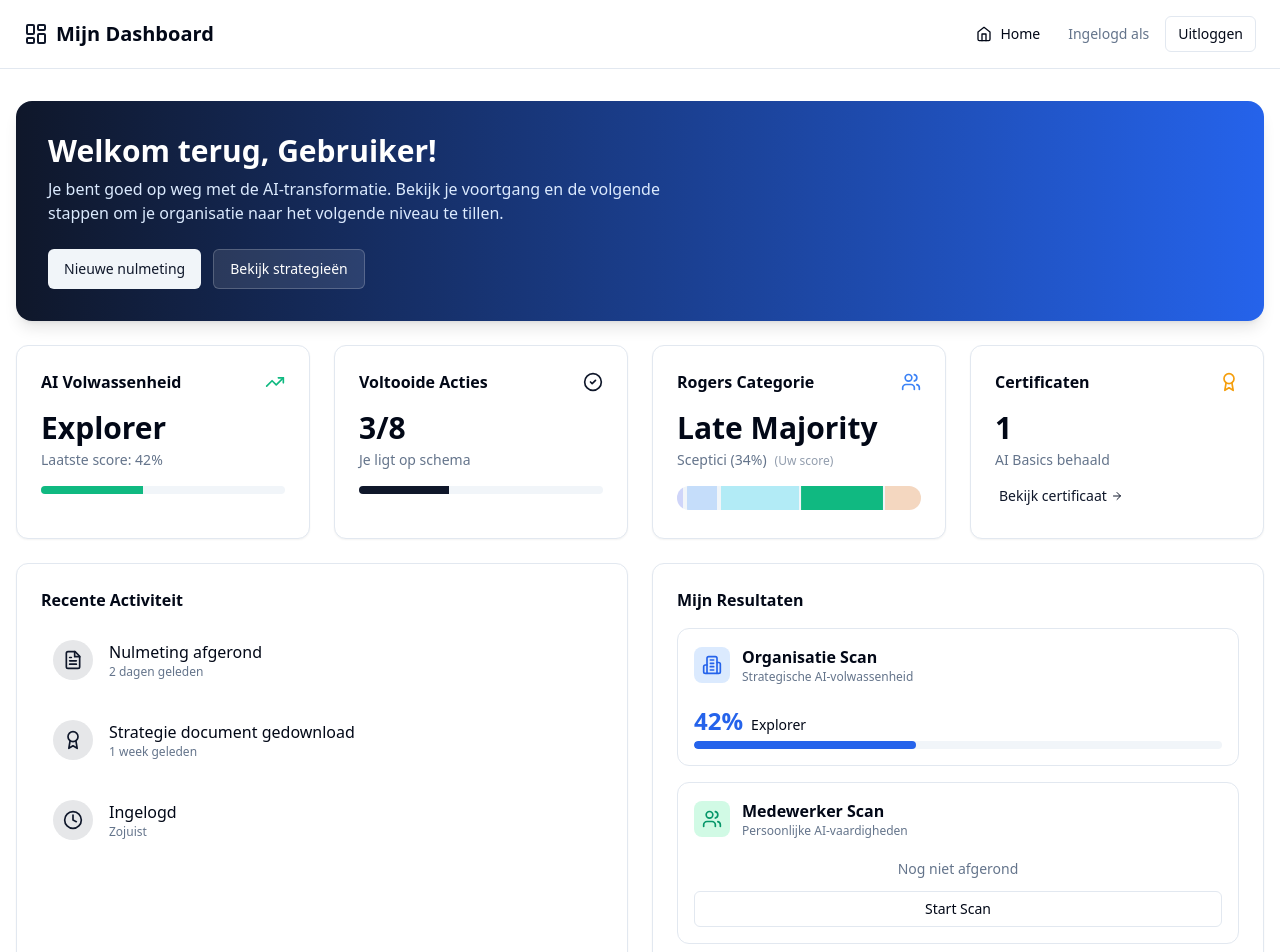
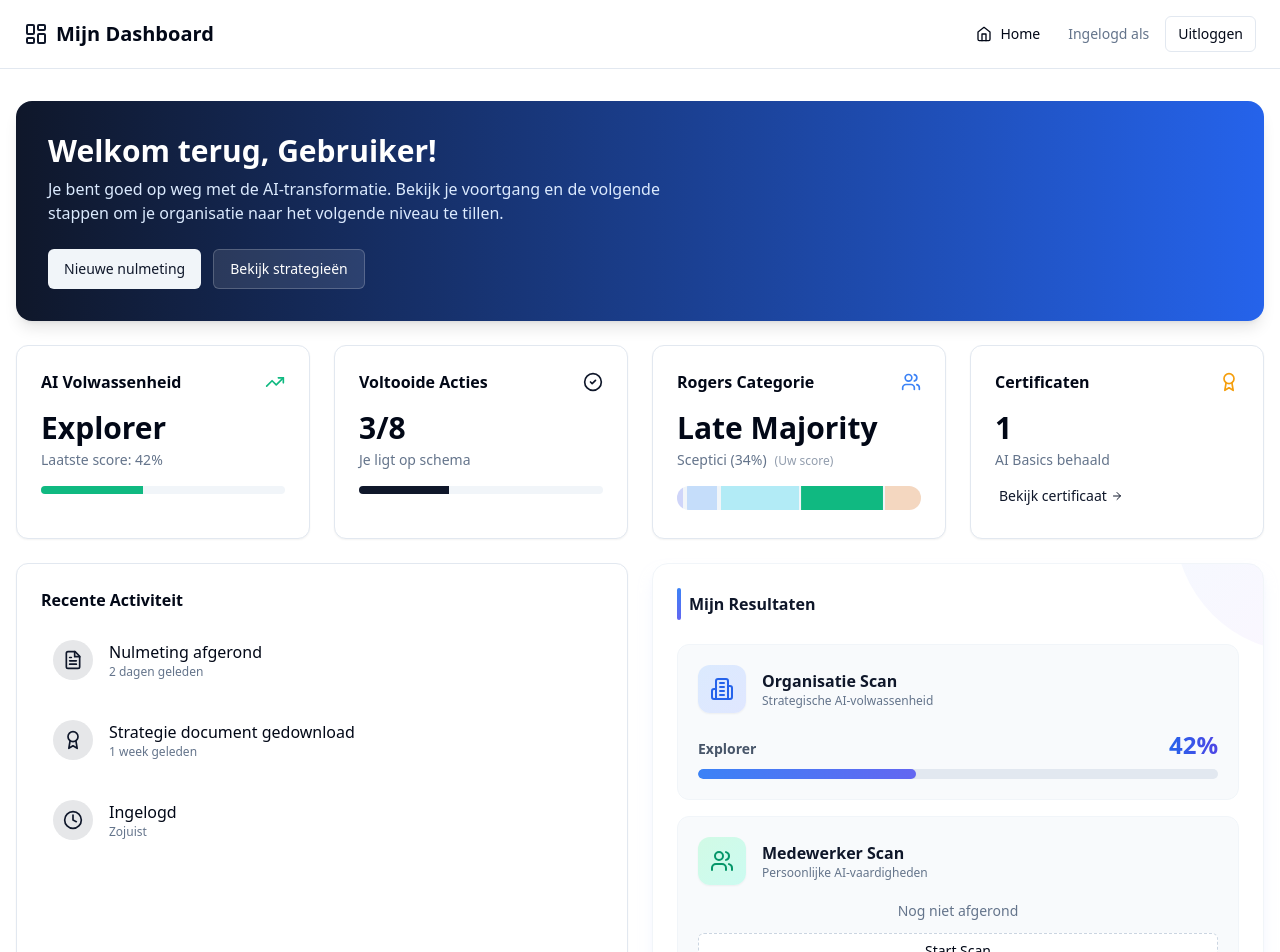
Before and after one commit to ThijsKeybets123/Ai-adoptie, a React (Vite) app: page /#/dashboard in a window 1280 px wide. Shown: the top 952 px of the page. Built offline with nearby package versions, Linux system fonts and the light colour scheme.

Commit message:
Configure custom domain aiq-test.nl

```diff
--- a/src/Assessment.tsx
+++ b/src/Assessment.tsx
@@ -308,71 +308,90 @@ const Assessment = () => {
 
 		return (
 			<div className="min-h-screen bg-slate-50 dark:bg-slate-950 flex flex-col items-center justify-center p-4 relative overflow-hidden">
-				{/* Decorative background elements */}
+				{/* Decorative background elements - Colorful but professional */}
 				<div className="absolute top-0 left-0 w-full h-full overflow-hidden pointer-events-none">
-					<div className="absolute top-[10%] left-[30%] w-[40%] h-[40%] bg-primary/10 rounded-full blur-3xl opacity-30 animate-pulse" />
+					<div className="absolute top-[5%] left-[10%] w-[40%] h-[40%] bg-blue-100 dark:bg-blue-900/20 rounded-full blur-[100px] opacity-60 animate-pulse" />
+					<div className="absolute bottom-[10%] right-[10%] w-[40%] h-[40%] bg-indigo-100 dark:bg-indigo-900/20 rounded-full blur-[100px] opacity-60 animate-pulse delay-1000" />
+					<div className="absolute top-[40%] left-[60%] w-[20%] h-[20%] bg-cyan-100 dark:bg-cyan-900/20 rounded-full blur-[80px] opacity-40" />
 				</div>
 
-				<div className="max-w-3xl w-full bg-white dark:bg-slate-900 border border-slate-200 dark:border-slate-800 rounded-[2.5rem] shadow-2xl shadow-slate-200/50 dark:shadow-slate-950/50 p-12 md:p-16 text-center animate-fade-in-up relative z-10">
+				<div className="max-w-4xl w-full bg-white/80 dark:bg-slate-900/80 backdrop-blur-xl border border-white/50 dark:border-slate-800 rounded-[2.5rem] shadow-2xl shadow-indigo-200/40 dark:shadow-slate-950/50 p-8 md:p-12 text-center animate-fade-in-up relative z-10 ring-1 ring-indigo-50 dark:ring-slate-800">
+
+					{/* Header Icon */}
 					<div className="mb-8 flex justify-center">
-						<div className="h-24 w-24 bg-gradient-to-tr from-primary to-blue-600 rounded-3xl flex items-center justify-center shadow-lg shadow-blue-500/30 transform rotate-3">
-							<BarChart3 className="h-12 w-12 text-white" />
+						<div className="relative group">
+							<div className="absolute -inset-1 bg-gradient-to-r from-blue-600 to-indigo-600 rounded-3xl blur opacity-25 group-hover:opacity-50 transition duration-1000 group-hover:duration-200"></div>
+							<div className="relative h-24 w-24 bg-gradient-to-tr from-white to-blue-50 dark:from-slate-800 dark:to-slate-900 rounded-3xl flex items-center justify-center shadow-xl ring-1 ring-black/5">
+								<BarChart3 className="h-10 w-10 text-blue-600 dark:text-blue-400" />
+							</div>
 						</div>
 					</div>
 
-					<h1 className="text-4xl md:text-5xl font-extrabold text-slate-900 dark:text-white mb-6 tracking-tight">
+					<h1 className="text-4xl md:text-5xl font-extrabold text-slate-900 dark:text-white mb-2 tracking-tight">
 						Resultaat Nulmeting
 					</h1>
-					<p className="text-xl text-slate-600 dark:text-slate-400 mb-12 leading-relaxed max-w-2xl mx-auto">
-						Uw organisatie scoort <strong className="text-slate-900 dark:text-white">{score}%</strong> op de AI-volwassenheidsschaal.
-						<br />Dit plaatst u in de categorie:
-					</p>
+					<div className="h-1.5 w-24 mx-auto bg-gradient-to-r from-blue-500 to-indigo-500 rounded-full mb-8"></div>
 
-					<div className="mb-12 relative inline-block">
-						<div className="absolute inset-0 bg-blue-500/20 blur-xl rounded-full"></div>
-						<div className="relative text-6xl md:text-7xl font-black bg-gradient-to-r from-blue-600 to-cyan-500 bg-clip-text text-transparent pb-4">
-							{level}
+					<div className="grid md:grid-cols-2 gap-8 mb-12 items-center">
+						{/* Score Left */}
+						<div className="bg-slate-50 dark:bg-slate-800/50 rounded-3xl p-8 border border-slate-100 dark:border-slate-700 relative overflow-hidden group hover:border-blue-200 dark:hover:border-blue-800 transition-colors">
+							<div className="absolute top-0 right-0 w-32 h-32 bg-blue-500/5 rounded-full blur-3xl -mr-16 -mt-16 group-hover:bg-blue-500/10 transition-colors"></div>
+
+							<p className="text-sm font-semibold uppercase tracking-wider text-slate-500 dark:text-slate-400 mb-2">Uw Score</p>
+							<div className="relative inline-block">
+								<span className="text-7xl font-black bg-gradient-to-b from-slate-900 to-slate-600 dark:from-white dark:to-slate-400 bg-clip-text text-transparent tracking-tighter">
+									{score}%
+								</span>
+							</div>
+
+							<div className="mt-4">
+								<div className="flex justify-between text-xs font-semibold uppercase text-slate-400 mb-2">
+									<span>Beginner</span>
+									<span>Leader</span>
+								</div>
+								<div className="h-4 w-full bg-slate-200 dark:bg-slate-700 rounded-full overflow-hidden p-0.5">
+									<div
+										className="h-full bg-gradient-to-r from-blue-500 via-indigo-500 to-purple-500 rounded-full shadow-sm relative"
+										style={{ width: `${score}%` }}
+									>
+										<div className="absolute inset-0 bg-white/20 animate-[shimmer_2s_infinite]"></div>
+									</div>
+								</div>
 							</div>
 						</div>
 
-					{/* Benchmark Statistics Section */}
-					<div className="mb-12 w-full max-w-lg mx-auto bg-slate-50 dark:bg-slate-900/50 rounded-2xl p-6 border border-slate-100 dark:border-slate-800">
-						<h3 className="text-lg font-bold mb-4 text-slate-900 dark:text-white flex items-center justify-center gap-2">
-							Benchmark Resultaten
-						</h3>
-						<div className="space-y-4">
-							<div>
-								<div className="flex justify-between text-sm mb-1">
-									<span className="font-medium text-slate-700 dark:text-slate-300">Uw Organisatie</span>
-									<span className="font-bold text-primary">{score}%</span>
+						{/* Level Right */}
+						<div className="bg-gradient-to-br from-indigo-600 to-blue-700 rounded-3xl p-8 text-white shadow-xl shadow-blue-900/20 relative overflow-hidden">
+							<div className="absolute top-0 right-0 w-64 h-64 bg-white/10 rounded-full blur-3xl -mr-20 -mt-20"></div>
+							<div className="absolute bottom-0 left-0 w-40 h-40 bg-purple-500/20 rounded-full blur-2xl -ml-20 -mb-20"></div>
+
+							<div className="relative z-10">
+								<p className="text-blue-100 font-medium mb-1">Maturity Level</p>
+								<h2 className="text-4xl font-bold mb-4 tracking-tight">{level}</h2>
+								<p className="text-blue-50/90 text-sm leading-relaxed">
+									{level === "Beginner" && "U staat aan het begin van de reis. Veel ruimte voor groei en snelle wins."}
+									{level === "Explorer" && "U bent op weg! De eerste stappen zijn gezet en experimenten lopen."}
+									{level === "Adopter" && "Goed bezig! AI integratie begint vorm te krijgen in de processen."}
+									{level === "Leader" && "Uitstekend! U loopt voorop in innovatie en AI-implementatie."}
+								</p>
 							</div>
-								<div className="h-3 w-full bg-slate-200 dark:bg-slate-700 rounded-full overflow-hidden">
-									<div className="h-full bg-primary rounded-full transition-all duration-1000" style={{ width: `${score}%` }} />
 						</div>
 					</div>
 
+					{/* Benchmark & Advice */}
+					<div className="bg-white dark:bg-slate-800 border border-slate-100 dark:border-slate-700 rounded-3xl p-1 shadow-sm mb-10">
+						<div className="bg-slate-50 dark:bg-slate-900/50 rounded-[1.3rem] p-8 md:p-10 relative overflow-hidden">
+							<div className="absolute top-0 left-0 w-1.5 h-full bg-gradient-to-b from-indigo-500 to-purple-500"></div>
+
+							<div className="flex flex-col md:flex-row gap-6 md:items-start">
+								<div className="flex-shrink-0 p-3 bg-indigo-50 dark:bg-indigo-900/30 rounded-2xl text-indigo-600 dark:text-indigo-400">
+									<Brain className="h-8 w-8" />
+								</div>
 								<div>
-								<div className="flex justify-between text-sm mb-1">
-									<span className="font-medium text-slate-500 dark:text-slate-400">Marktgemiddelde</span>
-									<span className="font-bold text-slate-500 dark:text-slate-400">42%</span>
-								</div>
-								<div className="h-3 w-full bg-slate-200 dark:bg-slate-700 rounded-full overflow-hidden">
-									<div className="h-full bg-slate-400 dark:bg-slate-600 rounded-full" style={{ width: '42%' }} />
-								</div>
-							</div>
-						</div>
-						<p className="text-xs text-slate-400 mt-4 italic">
-							Gebaseerd op geaggregeerde data van vergelijkbare organisaties in de sector.
-						</p>
-					</div>
-
-					<div className="bg-slate-50 dark:bg-slate-950/50 rounded-2xl p-8 md:p-10 mb-12 text-left border border-slate-100 dark:border-slate-800 relative overflow-hidden">
-						<div className="absolute top-0 left-0 w-1 h-full bg-gradient-to-b from-blue-500 to-cyan-500"></div>
-						<h3 className="text-xl font-bold mb-4 text-slate-900 dark:text-white flex items-center gap-2">
-							<Brain className="h-5 w-5 text-blue-500" />
-							Strategisch Advies:
+									<h3 className="text-xl font-bold mb-2 text-slate-900 dark:text-white">
+										Strategisch Advies
 									</h3>
-						<p className="text-lg text-slate-600 dark:text-slate-400 leading-relaxed">
+									<p className="text-slate-600 dark:text-slate-300 leading-relaxed">
 										{level === "Beginner" &&
 											"Focus op het creëren van bewustzijn en het identificeren van de eerste eenvoudige use cases. Start met educatie en inspiratiesessies."}
 										{level === "Explorer" &&
@@ -383,11 +402,14 @@ const Assessment = () => {
 											"Blijf innoveren en zoek naar disruptieve mogelijkheden. Deel kennis, optimaliseer processen volledig met AI en fungeer als voorbeeld in de industrie."}
 									</p>
 								</div>
+							</div>
+						</div>
+					</div>
 
 					<div className="flex flex-col sm:flex-row gap-4 justify-center">
-						<Button onClick={() => navigate("/")} variant="outline" size="lg" className="h-14 px-8 text-lg rounded-xl border-2 hover:bg-slate-50 dark:hover:bg-slate-800 gap-2">
-							<Home className="h-5 w-5" />
-							Terug naar Home
+						<Button onClick={() => navigate("/")} variant="ghost" size="lg" className="h-14 px-8 text-lg rounded-xl hover:bg-slate-100 dark:hover:bg-slate-800 text-slate-600 dark:text-slate-400">
+							<Home className="h-5 w-5 mr-2" />
+							Terug
 						</Button>
 						<Button
 							onClick={() => {
@@ -395,10 +417,10 @@ const Assessment = () => {
 								setCurrentQuestion(0);
 								setAnswers(new Array(questions.length).fill(-1));
 								setStarted(false);
-								setAssessmentType(null); // Return to choice
+								setAssessmentType(null);
 							}}
 							size="lg"
-							className="h-14 px-8 text-lg rounded-xl bg-slate-900 hover:bg-slate-800 text-white shadow-lg shadow-slate-900/10"
+							className="h-14 px-10 text-lg rounded-xl bg-gradient-to-r from-slate-900 to-slate-800 hover:from-slate-800 hover:to-slate-700 text-white shadow-xl shadow-slate-900/20 transform transition-all hover:scale-105 active:scale-95"
 						>
 							Volgend Assessment
 						</Button>
--- a/src/Dashboard.tsx
+++ b/src/Dashboard.tsx
@@ -198,36 +198,42 @@ const Dashboard = () => {
             </div>
           </div>
 
-          {/* Quiz Results Overview */}
-          <div className="md:col-span-1 lg:col-span-2 bg-card border border-border rounded-xl p-6 shadow-sm">
-            <h3 className="font-semibold text-foreground mb-4">Mijn Resultaten</h3>
-            <div className="grid grid-cols-1 gap-4">
+          {/* Quiz Results Overview - Enhanced Colors */}
+          <div className="md:col-span-1 lg:col-span-2 bg-white dark:bg-slate-900 border border-slate-100 dark:border-slate-800 rounded-2xl p-6 shadow-lg shadow-indigo-100/50 dark:shadow-none relative overflow-hidden group">
+            <div className="absolute top-0 right-0 w-32 h-32 bg-gradient-to-br from-blue-500/5 to-purple-500/5 rounded-bl-full -mr-10 -mt-10 transition-transform duration-500 group-hover:scale-110"></div>
+
+            <h3 className="font-bold text-slate-900 dark:text-white mb-6 flex items-center gap-2 relative z-10">
+              <div className="h-8 w-1 bg-gradient-to-b from-blue-500 to-indigo-500 rounded-full"></div>
+              Mijn Resultaten
+            </h3>
+
+            <div className="grid grid-cols-1 gap-4 relative z-10">
               {/* Organization Scan Result */}
-              <div className="border border-border rounded-xl p-4 flex flex-col justify-between hover:bg-slate-50 dark:hover:bg-slate-900 transition-colors">
-                <div className="flex items-center gap-3 mb-3">
-                  <div className="p-2 bg-blue-100 dark:bg-blue-900/20 text-blue-600 rounded-lg">
-                    <Building2 className="h-5 w-5" />
+              <div className="bg-slate-50 dark:bg-slate-950/50 border border-slate-100 dark:border-slate-800 rounded-xl p-5 hover:shadow-md hover:border-blue-200 dark:hover:border-blue-900 transition-all duration-300">
+                <div className="flex items-center gap-4 mb-4">
+                  <div className="p-3 bg-gradient-to-br from-blue-100 to-indigo-100 dark:from-blue-900/30 dark:to-indigo-900/30 text-blue-600 dark:text-blue-400 rounded-xl shadow-sm">
+                    <Building2 className="h-6 w-6" />
                   </div>
                   <div>
-                    <h4 className="font-bold text-foreground">Organisatie Scan</h4>
-                    <p className="text-xs text-muted-foreground">Strategische AI-volwassenheid</p>
+                    <h4 className="font-bold text-slate-900 dark:text-white">Organisatie Scan</h4>
+                    <p className="text-xs text-slate-500 dark:text-slate-400 font-medium">Strategische AI-volwassenheid</p>
                   </div>
                 </div>
 
                 {score ? (
                   <div className="mt-2">
-                    <div className="flex items-baseline gap-2 mb-1">
-                      <span className="text-2xl font-black text-blue-600">{score}%</span>
-                      <span className="text-sm font-medium text-foreground">{level}</span>
+                    <div className="flex items-baseline justify-between mb-2">
+                      <span className="text-sm font-semibold text-slate-600 dark:text-slate-300">{level}</span>
+                      <span className="text-2xl font-black bg-gradient-to-r from-blue-600 to-indigo-600 bg-clip-text text-transparent">{score}%</span>
                     </div>
-                    <div className="h-2 w-full bg-slate-100 dark:bg-slate-800 rounded-full overflow-hidden">
-                      <div className="h-full bg-blue-600 rounded-full" style={{ width: `${score}%` }} />
+                    <div className="h-2.5 w-full bg-slate-200 dark:bg-slate-800 rounded-full overflow-hidden">
+                      <div className="h-full bg-gradient-to-r from-blue-500 to-indigo-500 rounded-full shadow-sm" style={{ width: `${score}%` }} />
                     </div>
                   </div>
                 ) : (
                   <div className="mt-2 text-center">
-                    <p className="text-sm text-muted-foreground mb-3">Nog niet afgerond</p>
-                    <Button variant="outline" size="sm" onClick={() => navigate('/assessment')} className="w-full">
+                    <p className="text-sm text-slate-500 mb-3">Nog niet afgerond</p>
+                    <Button variant="outline" size="sm" onClick={() => navigate('/assessment')} className="w-full border-dashed border-slate-300 hover:border-blue-400 hover:text-blue-600">
                       Start Scan
                     </Button>
                   </div>
@@ -235,36 +241,36 @@ const Dashboard = () => {
               </div>
 
               {/* Employee Scan Result */}
-              <div className="border border-border rounded-xl p-4 flex flex-col justify-between hover:bg-slate-50 dark:hover:bg-slate-900 transition-colors">
-                <div className="flex items-center gap-3 mb-3">
-                  <div className="p-2 bg-emerald-100 dark:bg-emerald-900/20 text-emerald-600 rounded-lg">
-                    <Users className="h-5 w-5" />
+              <div className="bg-slate-50 dark:bg-slate-950/50 border border-slate-100 dark:border-slate-800 rounded-xl p-5 hover:shadow-md hover:border-emerald-200 dark:hover:border-emerald-900 transition-all duration-300">
+                <div className="flex items-center gap-4 mb-4">
+                  <div className="p-3 bg-gradient-to-br from-emerald-100 to-teal-100 dark:from-emerald-900/30 dark:to-teal-900/30 text-emerald-600 dark:text-emerald-400 rounded-xl shadow-sm">
+                    <Users className="h-6 w-6" />
                   </div>
                   <div>
-                    <h4 className="font-bold text-foreground">Medewerker Scan</h4>
-                    <p className="text-xs text-muted-foreground">Persoonlijke AI-vaardigheden</p>
+                    <h4 className="font-bold text-slate-900 dark:text-white">Medewerker Scan</h4>
+                    <p className="text-xs text-slate-500 dark:text-slate-400 font-medium">Persoonlijke AI-vaardigheden</p>
                   </div>
                 </div>
 
                 {employeeScore ? (
                   <div className="mt-2">
-                    <div className="flex items-baseline gap-2 mb-1">
-                      <span className="text-2xl font-black text-emerald-600">{employeeScore}</span>
-                      <span className="text-sm text-muted-foreground">/ 5.0</span>
+                    <div className="flex items-baseline justify-between mb-2">
+                      <span className="text-sm font-semibold text-slate-600 dark:text-slate-300">Score</span>
+                      <span className="text-2xl font-black bg-gradient-to-r from-emerald-600 to-teal-600 bg-clip-text text-transparent">{employeeScore} <span className="text-sm text-slate-400 font-normal">/ 5.0</span></span>
                     </div>
-                    <div className="flex gap-1 h-2 w-full bg-slate-100 dark:bg-slate-800 rounded-full overflow-hidden">
+                    <div className="flex gap-1.5 h-2.5 w-full">
                       {[1, 2, 3, 4, 5].map((s) => (
                         <div
                           key={s}
-                          className={`flex-1 transition-colors ${parseFloat(employeeScore) >= s ? 'bg-emerald-500' : 'bg-transparent'}`}
+                          className={`flex-1 rounded-full transition-colors ${parseFloat(employeeScore) >= s ? 'bg-gradient-to-r from-emerald-500 to-teal-500' : 'bg-slate-200 dark:bg-slate-800'}`}
                         />
                       ))}
                     </div>
                   </div>
                 ) : (
                   <div className="mt-2 text-center">
-                    <p className="text-sm text-muted-foreground mb-3">Nog niet afgerond</p>
-                    <Button variant="outline" size="sm" onClick={() => navigate('/assessment')} className="w-full">
+                    <p className="text-sm text-slate-500 mb-3">Nog niet afgerond</p>
+                    <Button variant="outline" size="sm" onClick={() => navigate('/assessment')} className="w-full border-dashed border-slate-300 hover:border-emerald-400 hover:text-emerald-600">
                       Start Scan
                     </Button>
                   </div>
--- a/vite.config.ts
+++ b/vite.config.ts
@@ -4,7 +4,7 @@ import path from 'path'
 
 export default defineConfig({
   plugins: [react()],
-  base: '/Ai-adoptie/',
+  base: '/',
   resolve: {
     alias: {
       '@': path.resolve(__dirname, 'src')
```
Also changed, not shown: 1 other file (tests, documents, lock files or other folders). Lines whose indentation alone changed are shown as unchanged.
